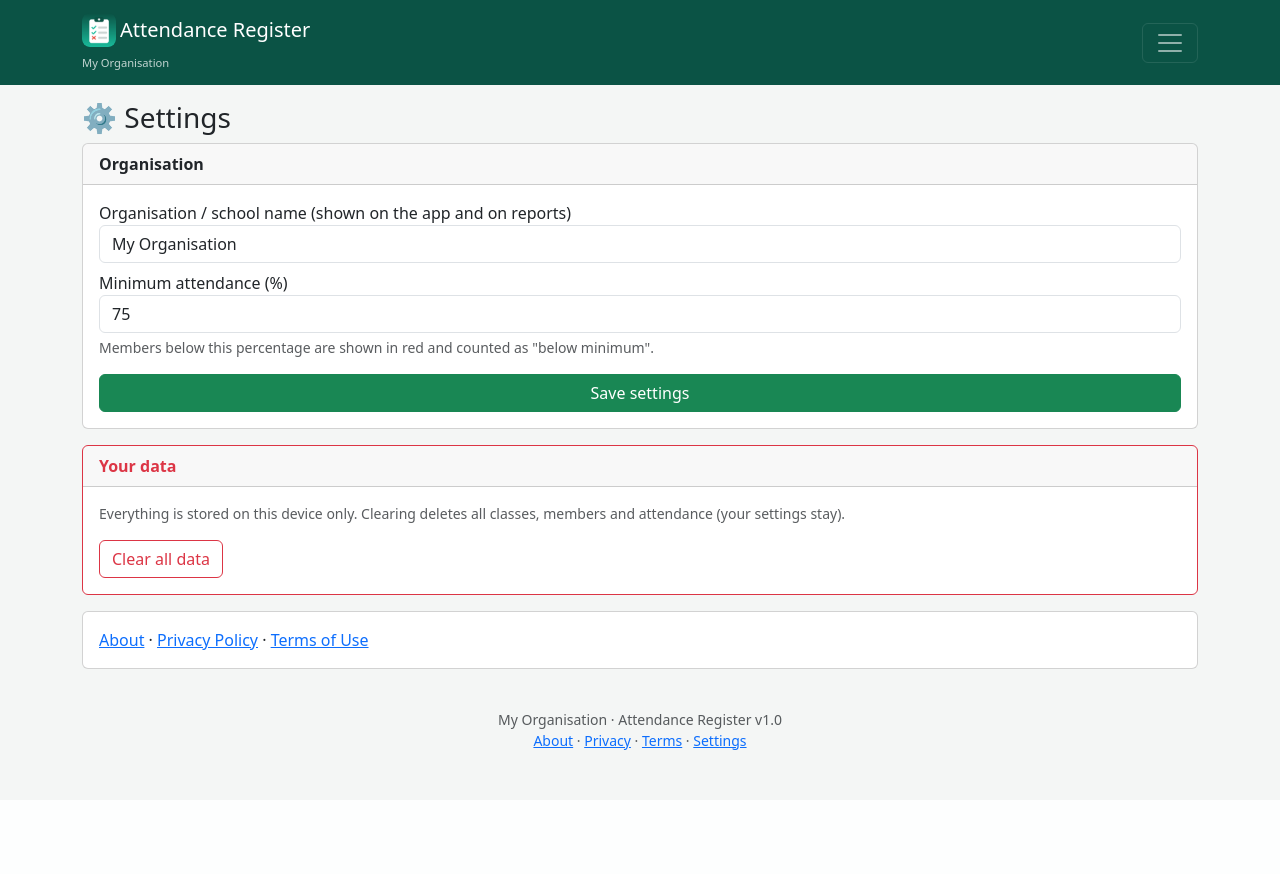
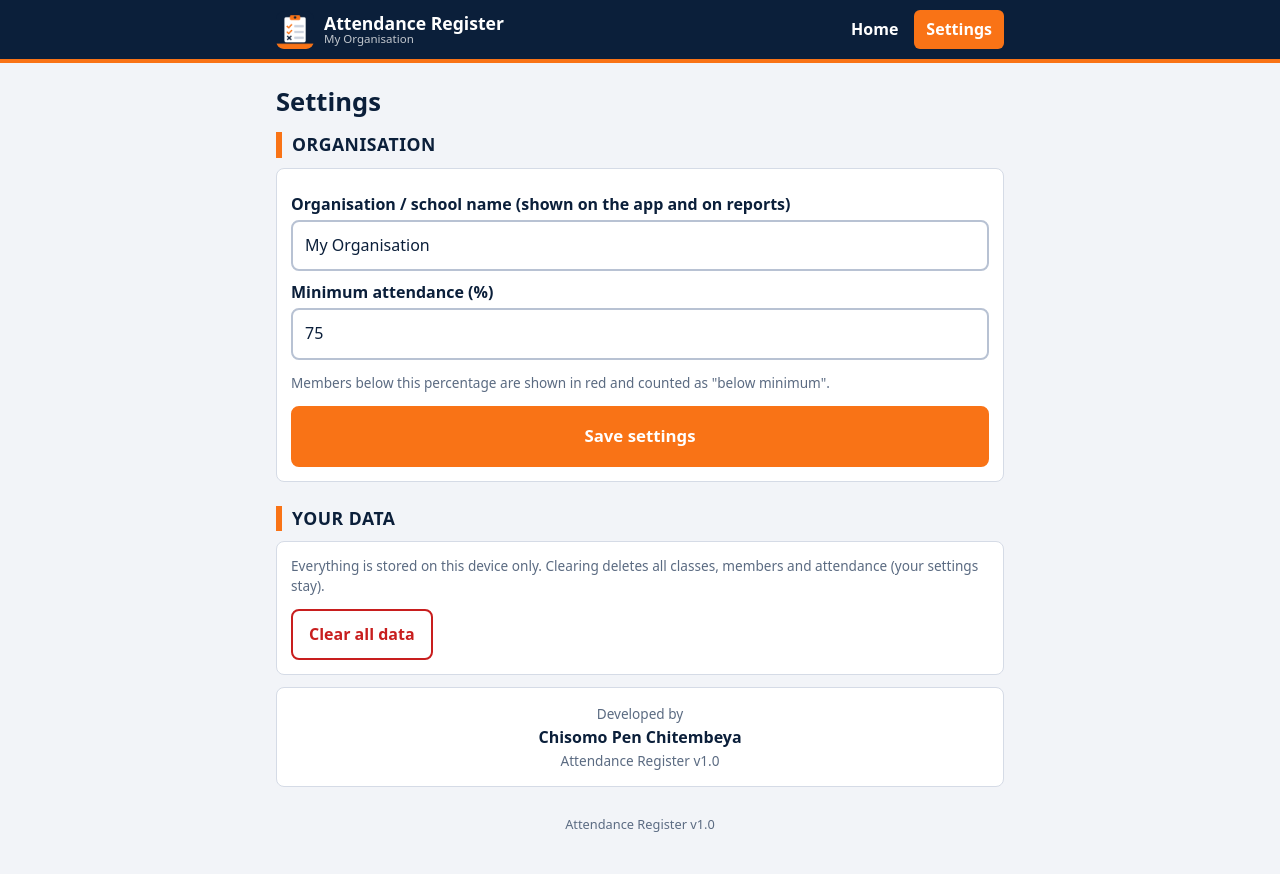
Before and after one commit to Mezaneyo/attendance-register, a Flask app: page /settings in a window 1280 px wide. Before the commit the page ends 750 px from the top, so only its background shows below. Run offline with Flask 3, Linux system fonts and the light colour scheme; data that the repository does not hold is empty.

Commit message:
Attendance Register

```diff
--- a/app.py
+++ b/app.py
@@ -1,5 +1,6 @@
 """
 Attendance Register - a simple attendance system (classes/groups, members, sessions, reports, export)
+Developer: Chisomo Pen Chitembeya
 Setup: pip install flask      Run: python app.py      Open: http://127.0.0.1:5000
 Exports (Excel, PDF, Word, CSV) use only the Python standard library - nothing else to install.
 """
@@ -11,7 +12,7 @@ from werkzeug.exceptions import HTTPException
 
 NAME = "Attendance Register"
 VERSION = "1.0"
-WHATSAPP = "265995514049"
+DEVELOPER = "Chisomo Pen Chitembeya"
 MAX_NAMES = 200  # most names accepted in one "add members" box
 STATUSES = ["Present", "Late", "Absent", "Excused"]
 COLORS = {"Present": "success", "Late": "warning", "Absent": "danger", "Excused": "secondary"}
@@ -90,7 +91,7 @@ def min_pct():
 
 @app.context_processor
 def inject():
-    return dict(cfg=cfg(), name=NAME, version=VERSION, statuses=STATUSES, colors=COLORS)
+    return dict(cfg=cfg(), name=NAME, version=VERSION, developer=DEVELOPER, statuses=STATUSES, colors=COLORS)
 
 
 @app.template_filter("pct")
@@ -186,7 +187,7 @@ def add_members(cid):
             added += 1
     flash(f"{added} member(s) added." if added else "Type at least one name (one name per line).",
           "success" if added else "danger")
-    return redirect(url_for("class_page", cid=cid))
+    return redirect(url_for("class_page", cid=cid) + "#members")
 
 
 @app.route("/member/<int:mid>/edit", methods=["GET", "POST"])
@@ -199,7 +200,7 @@ def edit_member(mid):
         if name:
             q("UPDATE members SET name=?, code=? WHERE id=?", (name, code, mid))
             flash("Member updated.", "success")
-            return redirect(url_for("class_page", cid=m["class_id"]))
+            return redirect(url_for("class_page", cid=m["class_id"]) + "#members")
         flash("The name cannot be empty.", "danger")
     history = q("""SELECT s.day, s.title, k.status FROM marks k JOIN sessions s ON s.id = k.session_id
                    WHERE k.member_id=? ORDER BY s.day DESC, s.id DESC""", (mid,))
@@ -214,7 +215,7 @@ def delete_member(mid):
     q("DELETE FROM marks WHERE member_id=?", (mid,))
     q("DELETE FROM members WHERE id=?", (mid,))
     flash("Member deleted.", "success")
-    return redirect(url_for("class_page", cid=m["class_id"]))
+    return redirect(url_for("class_page", cid=m["class_id"]) + "#members")
 
 
 # ---------- sessions (taking attendance) ----------
@@ -227,7 +228,7 @@ def add_session(cid):
         datetime.strptime(day, "%Y-%m-%d")
     except ValueError:
         flash("Choose a valid date.", "danger")
-        return redirect(url_for("class_page", cid=cid))
+        return redirect(url_for("class_page", cid=cid) + "#sessions")
     q("INSERT INTO sessions(class_id,day,title) VALUES(?,?,?)", (cid, day, clean(request.form.get("title", ""), 60)))
     return redirect(url_for("take", sid=new_id()))
 
@@ -244,7 +245,7 @@ def take(sid):
             if st in STATUSES:  # a member missing from the form is left unmarked
                 q("INSERT OR REPLACE INTO marks(session_id,member_id,status) VALUES(?,?,?)", (sid, m["id"], st))
         flash("Attendance saved.", "success")
-        return redirect(url_for("class_page", cid=s["class_id"]))
+        return redirect(url_for("class_page", cid=s["class_id"]) + "#sessions")
     current = {k["member_id"]: k["status"] for k in q("SELECT * FROM marks WHERE session_id=?", (sid,))}
     return render_template("take.html", s=s, members=members, current=current)
 
@@ -257,10 +258,10 @@ def delete_session(sid):
     q("DELETE FROM marks WHERE session_id=?", (sid,))
     q("DELETE FROM sessions WHERE id=?", (sid,))
     flash("Session deleted.", "success")
-    return redirect(url_for("class_page", cid=s["class_id"]))
+    return redirect(url_for("class_page", cid=s["class_id"]) + "#sessions")
 
 
-# ---------- settings and information pages ----------
+# ---------- settings ----------
 @app.route("/settings", methods=["GET", "POST"])
 def settings():
     if request.method == "POST":
@@ -284,21 +285,6 @@ def reset():
         q(f"DELETE FROM {t}")
     flash("All data cleared.", "warning")
     return redirect(url_for("index"))
-
-
-@app.route("/about")
-def about():
-    return render_template("about.html", whatsapp=WHATSAPP)
-
-
-@app.route("/privacy")
-def privacy():
-    return render_template("privacy.html")
-
-
-@app.route("/terms")
-def terms():
-    return render_template("terms.html")
 
 
 # ---------- export: Excel, PDF, Word, CSV (standard library only) ----------
--- a/templates/base.html
+++ b/templates/base.html
@@ -3,41 +3,73 @@
 <head>
   <meta charset="utf-8">
   <meta name="viewport" content="width=device-width, initial-scale=1">
+  <meta name="theme-color" content="#0b1f3a">
   <title>{% block title %}{{ name }} · {{ cfg.org }}{% endblock %}</title>
-  <link href="https://cdn.jsdelivr.net/npm/bootstrap@5.3.3/dist/css/bootstrap.min.css" rel="stylesheet"
-        onerror="this.onerror=null;this.href='{{ url_for('static', filename='bootstrap.min.css') }}'">
   <link rel="icon" href="{{ url_for('static', filename='icon.png') }}">
-  <style>body{background:#f4f6f5}.navbar{background:#0b5345}.btn-check:checked+.btn{font-weight:700}</style>
+  <style>
+    :root{--navy:#0b1f3a;--orange:#f97316;--orange-d:#ea580c;--line:#d5dbe6;--bg:#f2f4f8;--muted:#5b6b82}
+    *{box-sizing:border-box}
+    body{margin:0;background:var(--bg);color:var(--navy);font:16px/1.45 system-ui,-apple-system,"Segoe UI",Roboto,Arial,sans-serif}
+    a{color:var(--orange-d);font-weight:600}
+    .top{background:var(--navy);border-bottom:4px solid var(--orange)}
+    .top .in{max-width:760px;margin:auto;padding:10px 16px;display:flex;align-items:center;justify-content:space-between;gap:10px}
+    .brand{display:flex;align-items:center;gap:10px;color:#fff;text-decoration:none;font-weight:800;font-size:1.1rem;line-height:1.1}
+    .brand img{width:38px;height:38px;border-radius:8px}.brand small{display:block;font-weight:400;opacity:.75;font-size:.72rem}
+    .top nav{display:flex;gap:4px}.top nav a{color:#fff;text-decoration:none;font-weight:700;padding:8px 12px;border-radius:6px}.top nav a.on{background:var(--orange)}
+    .wrap{max-width:760px;margin:auto;padding:16px 16px 40px}
+    h1{font-size:1.6rem;margin:4px 0 12px}
+    h2{font-size:1.1rem;margin:24px 0 10px;border-left:6px solid var(--orange);padding-left:10px;text-transform:uppercase;letter-spacing:.03em}
+    .box,.list,.stat{background:#fff;border:1px solid var(--line);border-radius:8px}
+    .box{padding:14px;margin-bottom:12px}.list{margin-bottom:12px}
+    .item{display:flex;align-items:center;justify-content:space-between;gap:10px;padding:12px 14px;border-bottom:1px solid var(--line);color:inherit;text-decoration:none;font-weight:400}
+    .item:last-child{border-bottom:0}.item .t{flex:1 1 140px;min-width:0}.item .t b{display:block;font-weight:700}
+    .s{color:var(--muted);font-size:.85rem}.muted{color:var(--muted)}
+    .acts{display:flex;gap:6px;flex:none}.acts form,form.inline{margin:0;display:inline}
+    label{display:block;font-weight:700;margin:10px 0 4px}
+    input,select,textarea{width:100%;padding:12px;border:2px solid #b8c2d3;border-radius:8px;font:inherit;color:var(--navy);background:#fff}
+    input:focus,select:focus,textarea:focus{outline:0;border-color:var(--orange)}
+    .btn{display:inline-block;border:2px solid var(--navy);border-radius:8px;padding:12px 16px;font:inherit;font-weight:800;cursor:pointer;text-decoration:none;text-align:center;background:var(--navy);color:#fff}
+    .btn.big{display:block;width:100%;padding:16px;font-size:1.05rem;margin-top:12px}
+    .btn.or{background:var(--orange);border-color:var(--orange);color:#fff}.btn.or:active{background:var(--orange-d)}
+    .btn.out{background:#fff;color:var(--navy)}
+    .btn.red{background:#fff;color:#c81e1e;border-color:#c81e1e}.btn.red.armed{background:#c81e1e;color:#fff}
+    .btn.sm{padding:7px 11px;font-size:.85rem}.btn:disabled{opacity:.45}
+    .stats{display:grid;grid-template-columns:repeat(4,1fr);gap:8px;margin-bottom:6px}
+    .stat{border-top:4px solid var(--orange);padding:8px 4px;text-align:center}.stat b{display:block;font-size:1.3rem}.stat small{color:var(--muted);font-size:.72rem}
+    .flash{padding:12px 14px;border-radius:8px;margin-bottom:12px;font-weight:600;display:flex;justify-content:space-between;gap:10px}
+    .flash.success{background:#dcfce7;color:#14532d}.flash.danger{background:#fee2e2;color:#7f1d1d}.flash.warning{background:#fef3c7;color:#78350f}.flash b{cursor:pointer}
+    .pct{font-weight:800;font-size:1.1rem;min-width:52px;text-align:right}.ok{color:#15803d}.low{color:#c81e1e}.na{color:#8a96a8}
+    .tag{display:inline-block;border-radius:4px;padding:1px 8px;font-weight:800;font-size:.8rem}
+    .t-P{background:#dcfce7;color:#14532d}.t-L{background:#fef3c7;color:#78350f}.t-A{background:#fee2e2;color:#7f1d1d}.t-E{background:#e5e7eb;color:#374151}
+    .rd{position:absolute;opacity:0;pointer-events:none}
+    .mk{display:inline-flex;align-items:center;justify-content:center;width:46px;height:46px;border:2px solid var(--c);border-radius:8px;color:var(--ct,var(--c));font-weight:800;font-size:1.05rem;background:#fff;cursor:pointer;margin-left:5px;user-select:none}
+    .rd:checked+.mk{background:var(--c);color:var(--t,#fff)}
+    .mk.P{--c:#16a34a}.mk.L{--c:#eab308;--ct:#a16207;--t:#422006}.mk.A{--c:#dc2626}.mk.E{--c:#64748b}
+    .row2{display:grid;grid-template-columns:1fr 1fr;gap:10px}.grid4{display:grid;grid-template-columns:1fr 1fr;gap:10px}
+    .save{position:sticky;bottom:0;background:linear-gradient(rgba(242,244,248,0),var(--bg) 35%);padding:14px 0 10px}
+    .foot{text-align:center;color:var(--muted);font-size:.8rem;margin-top:28px}
+  </style>
 </head>
 <body>
-<nav class="navbar navbar-dark"><div class="container">
-  <a class="navbar-brand lh-sm" href="{{ url_for('index') }}"><img src="{{ url_for('static', filename='icon.png') }}" alt="" width="34" height="34" class="rounded-3 me-1" style="vertical-align:-10px">{{ name }}<br><small class="fw-normal opacity-75" style="font-size:.7rem">{{ cfg.org }}</small></a>
-  <button class="navbar-toggler" data-bs-toggle="collapse" data-bs-target="#nav"><span class="navbar-toggler-icon"></span></button>
-  <div class="collapse navbar-collapse" id="nav"><ul class="navbar-nav pt-2">
-    <li class="nav-item"><a class="nav-link {{ 'active' if request.endpoint == 'index' }}" href="{{ url_for('index') }}">🏠 Home</a></li>
-    <li class="nav-item"><a class="nav-link {{ 'active' if request.endpoint == 'settings' }}" href="{{ url_for('settings') }}">⚙️ Settings</a></li>
-    <li class="nav-item"><a class="nav-link {{ 'active' if request.endpoint == 'about' }}" href="{{ url_for('about') }}">ℹ️ About</a></li>
-    <li class="nav-item"><a class="nav-link {{ 'active' if request.endpoint == 'privacy' }}" href="{{ url_for('privacy') }}">🔒 Privacy Policy</a></li>
-    <li class="nav-item"><a class="nav-link {{ 'active' if request.endpoint == 'terms' }}" href="{{ url_for('terms') }}">📄 Terms of Use</a></li>
-  </ul></div>
-</div></nav>
-<main class="container py-3">
+<header class="top"><div class="in">
+  <a class="brand" href="{{ url_for('index') }}"><img src="{{ url_for('static', filename='icon.png') }}" alt=""><span>{{ name }}<small>{{ cfg.org }}</small></span></a>
+  <nav><a class="{{ 'on' if request.endpoint in ('index', 'class_page', 'take', 'edit_member') }}" href="{{ url_for('index') }}">Home</a>
+       <a class="{{ 'on' if request.endpoint == 'settings' }}" href="{{ url_for('settings') }}">Settings</a></nav>
+</div></header>
+<div class="wrap">
   {% for cat, msg in get_flashed_messages(with_categories=true) %}
-  <div class="alert alert-{{ cat }} alert-dismissible fade show">{{ msg }}<button class="btn-close" data-bs-dismiss="alert"></button></div>
+  <div class="flash {{ cat }}"><span>{{ msg }}</span><b onclick="this.parentElement.remove()">✕</b></div>
   {% endfor %}
   {% block content %}{% endblock %}
-</main>
-<footer class="text-center text-muted small pb-4">{{ cfg.org }} · {{ name }} v{{ version }}<br>
-  <a href="{{ url_for('about') }}">About</a> · <a href="{{ url_for('privacy') }}">Privacy</a> · <a href="{{ url_for('terms') }}">Terms</a> · <a href="{{ url_for('settings') }}">Settings</a></footer>
-<script src="https://cdn.jsdelivr.net/npm/bootstrap@5.3.3/dist/js/bootstrap.bundle.min.js"
-        onerror="var s=document.createElement('script');s.src='{{ url_for('static', filename='bootstrap.bundle.min.js') }}';document.head.appendChild(s)"></script>
+  <div class="foot">{{ name }} v{{ version }}</div>
+</div>
 <script>
 // Two-tap delete (browser pop-ups like confirm() do not work inside the Android app): tap once -> "Sure?", tap again -> delete.
 document.addEventListener("click", e => {
   const b = e.target.closest(".js-del"); if (!b || b.dataset.armed) return;
   e.preventDefault(); b.dataset.armed = "1"; const t = b.textContent;
-  b.textContent = "Sure?"; b.classList.replace("btn-outline-danger", "btn-danger");
-  setTimeout(() => { delete b.dataset.armed; b.textContent = t; b.classList.replace("btn-danger", "btn-outline-danger"); }, 3000);
+  b.textContent = "Sure?"; b.classList.add("armed");
+  setTimeout(() => { delete b.dataset.armed; b.textContent = t; b.classList.remove("armed"); }, 3000);
 });
 </script>
 {% block scripts %}{% endblock %}
--- a/templates/settings.html
+++ b/templates/settings.html
@@ -1,21 +1,21 @@
 {% extends "base.html" %}
 {% block content %}
-<h3>⚙️ Settings</h3>
-<div class="card mb-3"><div class="card-header fw-bold">Organisation</div><div class="card-body">
+<h1>Settings</h1>
+<h2 style="margin-top:8px">Organisation</h2>
+<div class="box">
   <form method="post">
-    <label class="form-label mb-0">Organisation / school name (shown on the app and on reports)</label>
-    <input class="form-control mb-2" name="org" value="{{ cfg.org }}" maxlength="60" required>
-    <label class="form-label mb-0">Minimum attendance (%)</label>
-    <input class="form-control mb-1" name="min_pct" type="number" step="any" min="0" max="100" value="{{ cfg.min_pct }}" required>
-    <div class="form-text mb-3">Members below this percentage are shown in red and counted as "below minimum".</div>
-    <button class="btn btn-success w-100">Save settings</button>
+    <label for="o">Organisation / school name (shown on the app and on reports)</label>
+    <input id="o" name="org" value="{{ cfg.org }}" maxlength="60" required>
+    <label for="p">Minimum attendance (%)</label>
+    <input id="p" name="min_pct" type="number" step="any" min="0" max="100" value="{{ cfg.min_pct }}" required>
+    <p class="s">Members below this percentage are shown in red and counted as "below minimum".</p>
+    <button class="btn or big">Save settings</button>
   </form>
-</div></div>
-<div class="card mb-3 border-danger"><div class="card-header fw-bold text-danger">Your data</div><div class="card-body">
-  <p class="small text-muted">Everything is stored on this device only. Clearing deletes all classes, members and attendance (your settings stay).</p>
-  <form method="post" action="{{ url_for('reset') }}"><button class="btn btn-outline-danger js-del">Clear all data</button></form>
-</div></div>
-<div class="card mb-4"><div class="card-body">
-  <a href="{{ url_for('about') }}">About</a> · <a href="{{ url_for('privacy') }}">Privacy Policy</a> · <a href="{{ url_for('terms') }}">Terms of Use</a>
-</div></div>
+</div>
+<h2>Your data</h2>
+<div class="box">
+  <p class="s" style="margin-top:0">Everything is stored on this device only. Clearing deletes all classes, members and attendance (your settings stay).</p>
+  <form method="post" action="{{ url_for('reset') }}"><button class="btn red js-del">Clear all data</button></form>
+</div>
+<div class="box" style="text-align:center"><span class="s">Developed by</span><br><b>{{ developer }}</b><br><span class="s">{{ name }} v{{ version }}</span></div>
 {% endblock %}
```
Also changed, not shown: templates/class.html (+52 -55 lines), templates/edit_member.html (+14 -13 lines), templates/error.html (+4 -4 lines), templates/index.html (+13 -14 lines), templates/take.html (+16 -17 lines), README.md, icon.ico, icon.png, static/icon.png, 1 other file.
